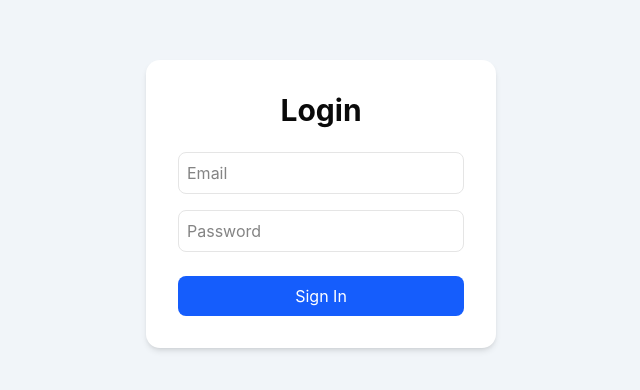
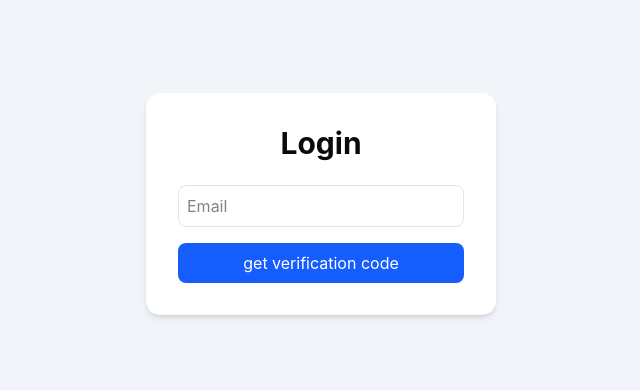
Before and after one commit to darmattt/18plus, a React (Vite) app in the folder frontend/: page /login in a window 1280 px wide. Shown: the part 196-586 px from the top of the page, without its empty margins (319-959 px from the left). Built offline with nearby package versions, Linux system fonts and the light colour scheme.

Commit message:
feat: edited login form

```diff
--- a/frontend/src/login.jsx
+++ b/frontend/src/login.jsx
@@ -12,14 +12,9 @@ export default function Login() {
                     className="w-full mb-4 p-2 border rounded-md"
                 />
 
-                <input
-                    type="password"
-                    placeholder="Password"
-                    className="w-full mb-6 p-2 border rounded-md"
-                />
 
                 <button className="w-full bg-blue-600 text-white p-2 rounded-md">
-                    Sign In
+                    get verification code
                 </button>
             </div>
         </div>
```
